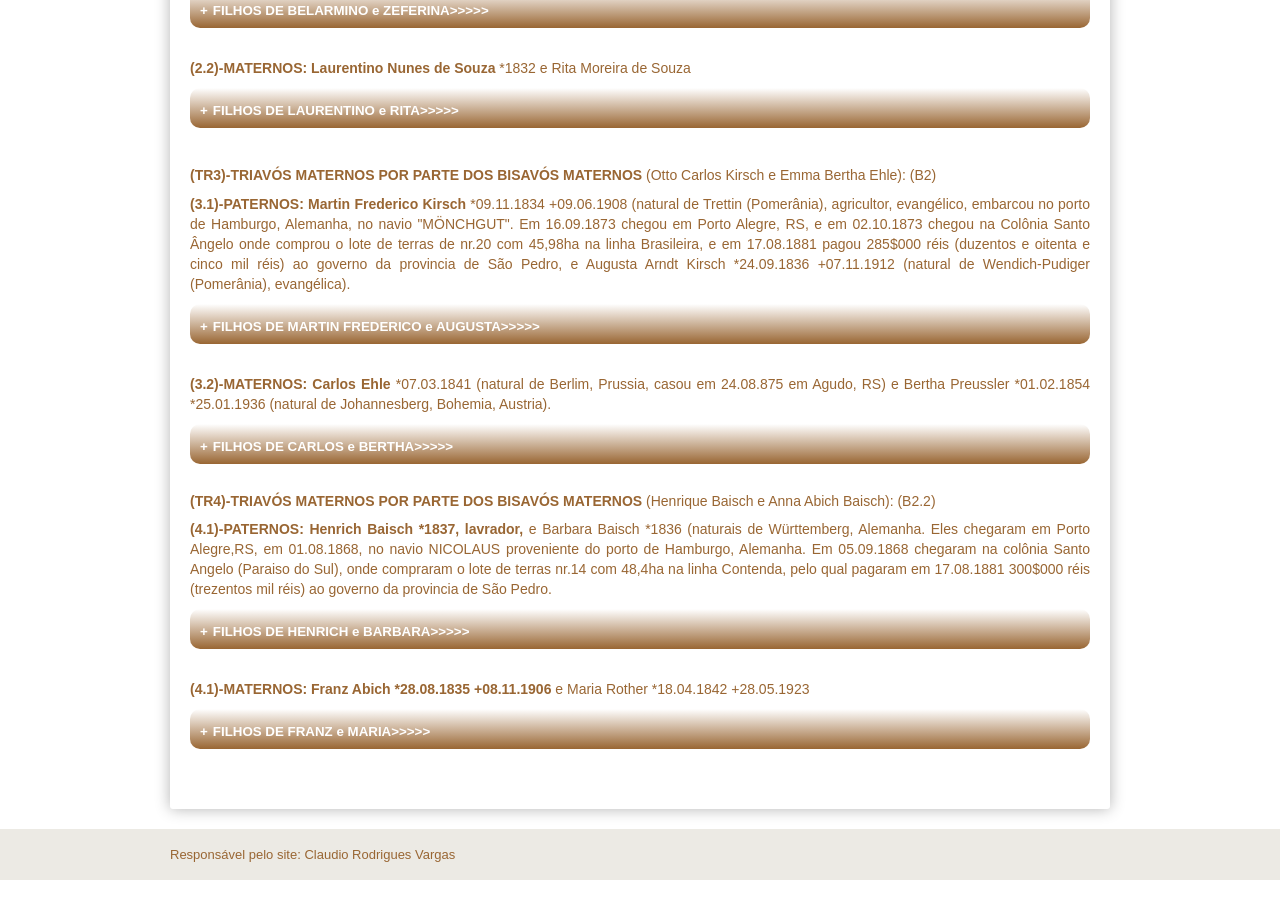
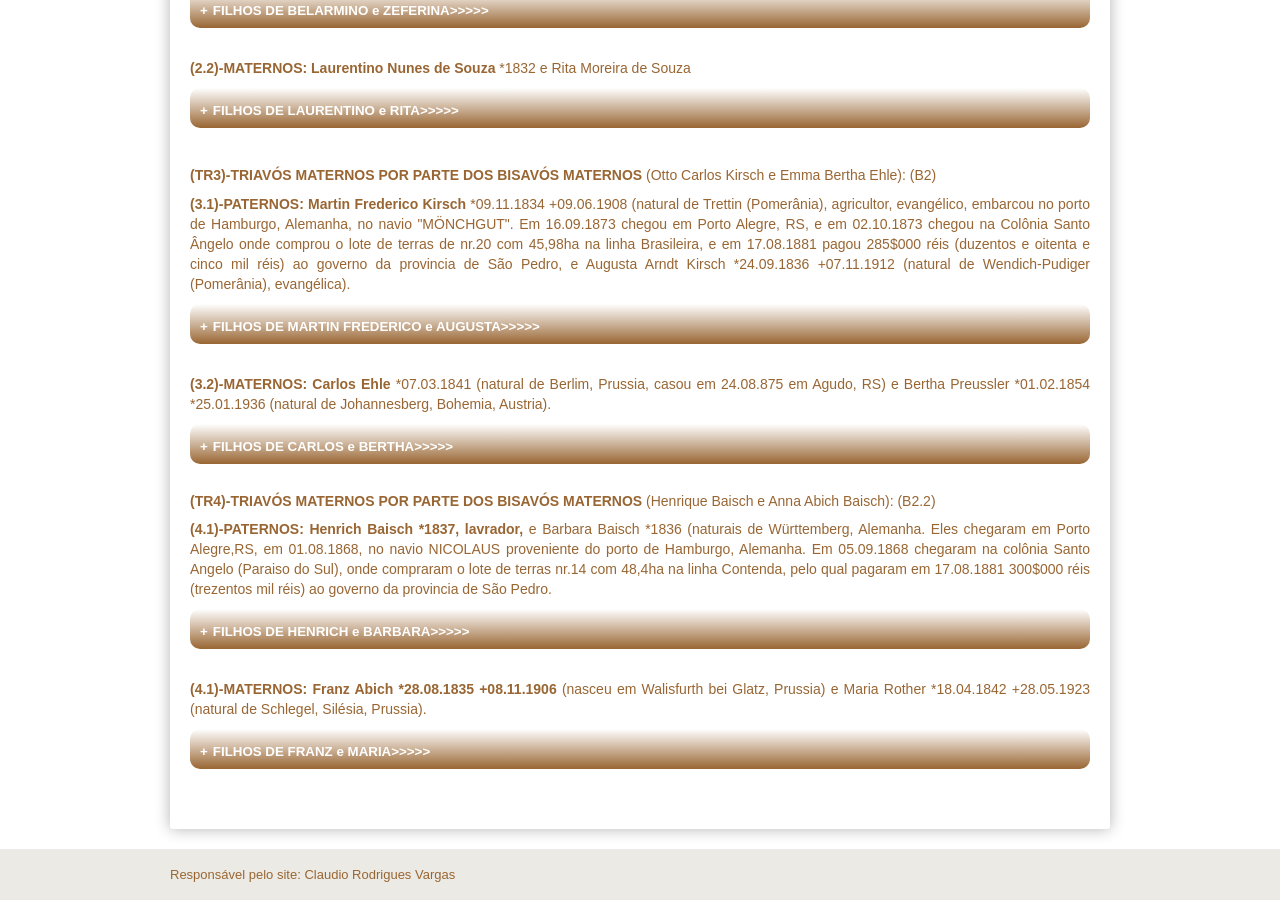
Before and after one commit to claudiovargas1955/claudiovargas1955.github.io, a Jekyll site: the page built from _pages/genealogia-de-sergio-luis-kirsch-da-silveira.html, in a window 1280 px wide and 900 px high, scrolled down 1780 px. Built offline with Jekyll 4.4.1, drawn with Linux system fonts in a browser that asks for light colours; some web fonts are replaced; some of the changed lines change nothing that is shown.

Commit message:
Update genealogia-de-sergio-luis-kirsch-da-silveira.html

```diff
--- a/_pages/genealogia-de-sergio-luis-kirsch-da-silveira.html
+++ b/_pages/genealogia-de-sergio-luis-kirsch-da-silveira.html
@@ -367,10 +367,11 @@
           <b>(4.1.9)-Henrich Wilhelm Baisch: </b>02.06.1899 (casou com Ida Hulda Treichel, evangélica, filha de Julius treichel e Anna
           Mix).</details></p><br>
 
-<p><b>(4.1)-MATERNOS: Franz Abich *28.08.1835 +08.11.1906</b> e Maria Rother *18.04.1842 +28.05.1923
+<p><b>(4.1)-MATERNOS: Franz Abich *28.08.1835 +08.11.1906 </b>(nasceu em Walisfurth bei Glatz, Prussia) e Maria Rother *18.04.1842
++28.05.1923 (natural de Schlegel, Silésia, Prussia).
 <details><summary><b>FILHOS DE FRANZ e MARIA>>>>></b></summary><br>
   <p><b>(4.1.1)-Anna Abich Baisch: </b>*1869 (casada com Henrique Baisch) <br><br>
-    <b>(4.1.2)-Gustav Abich: </b>*1872 (casado com Emma Langbecker). <b>FILHOS: </b><br>
+    <b>(4.1.2)-Gustav Abich: </b>*19.05.1871 (casado com Emma Langbecker). <b>FILHOS: </b><br>
     <b>(4.1.2.1)-Augusto Abich: </b>*1904 (casado com Hilma Rosa Alwina Kleinert). <b>FILHOS: </b><br>
       <b>(4.1.2.1.1)-Norberto: </b>*1928 <br>
       <b>(4.1.2.1.2)-Arlindo: </b>*1935 <br>
@@ -384,19 +385,19 @@
       <b>(4.1.2.2.4)-Erno Abich: </b><br>
       <b>(4.1.2.2.5)-Elvino Abich: </b>*1950<br><br>
 
-      <b>(4.1.3)-Selma Abich: </b>*1874 (casada com Gerhardt Baroff). <br><br>
-     <b>(4.1.4)-Henrich Abich: </b>*1876<br><br>
-     <b>(4.1.5)-Emma Abich: </b>*1878 (casada com Ferdinand Ehrhardt Sobrinho). <br><br>
-     <b>(4.1.6)-Franz Abich Filho: </b>*1880 (casado com Emma Rützen). <br><br>
-     <b>(4.1.7)-Guilherme Abich: </b>*1881 +03.01.1963 (casado com Wilhelmina Halberstadt). <b>FILHOS: </b><br>
+      <b>(4.1.3)-Anselma Ida Abich: </b>*02.12.1873 (casada com Gerhardt Baroff). <br><br>
+     <b>(4.1.4)-Henrich Abich: </b>*01.01.1875<br><br>
+     <b>(4.1.5)-Emma Abich: </b>*19.11.1877 (casada com Ferdinand Ehrhardt Sobrinho). <br><br>
+     <b>(4.1.6)-Franz Ferdinand Abich: </b>*28.04.1879 (casado com Emma Rützen). <br><br>
+     <b>(4.1.7)-Wilhelm Karl Josef Abich: </b>*02.10.1881 +03.01.1963 (casado com Wilhelmina Halberstadt). <b>FILHOS: </b><br>
           <b>(4.1.7.1)-Ilberta Abich: </b><br>
           <b>(4.1.7.2)-Alvin Abich: </b><br>
           <b>(4.1.7.3)Olga Abich: </b><br>
           <b>(4.1.7.4)Valter Abich: </b><br>
           <b>(4.1.7.5)Selma Abich: </b><br>
           <b>(4.1.7.6)Alma Abich: </b><br><br>
-      <b>(4.1.8)-Augusto Abich: </b>*1883 <br><br>
-      <b>(4.1.9)-Roberto Abich: </b>*1885 </details></p><br>
+      <b>(4.1.8)-Augusto Abich: </b>*02.09.1884 <br><br>
+      <b>(4.1.9)-Roberto Abich: </b>*15.04.1887 </details></p><br>
 
 
 
```
